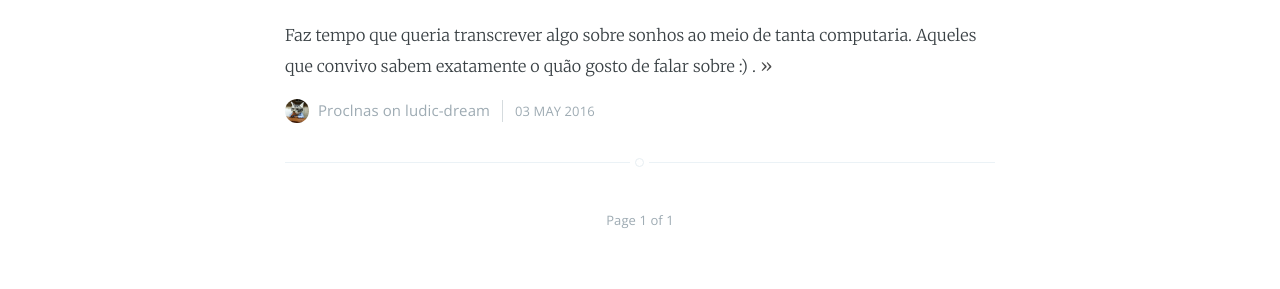
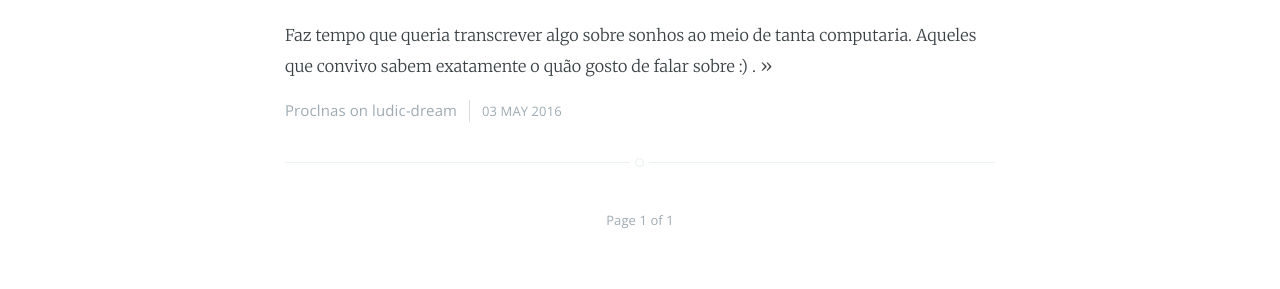
Before and after one commit to proclnas/proclnas.github.io, a Jekyll site: the page built from index.html, in a window 1280 px wide. Shown: the part 447-736 px from the top of the page. Built offline with Jekyll 4.4.1, drawn with Linux system fonts in a browser that asks for light colours; nearby versions of some CDN libraries; the list of posts is cut into pages by our own code.

Commit message:
Avatar fix

```diff
--- a/index.html
+++ b/index.html
@@ -55,7 +55,6 @@ about: 'about.html'
         </section>
         <footer class="post-meta">
             {% if site.author %}
-                <img class="author-thumb" src="/assets/images/profile.jpg" alt="Author's profile picture" nopin="nopin" />
                 {{ site.author.name }}
             {% endif %}
             {% if post.categories.size > 0 %}
```
